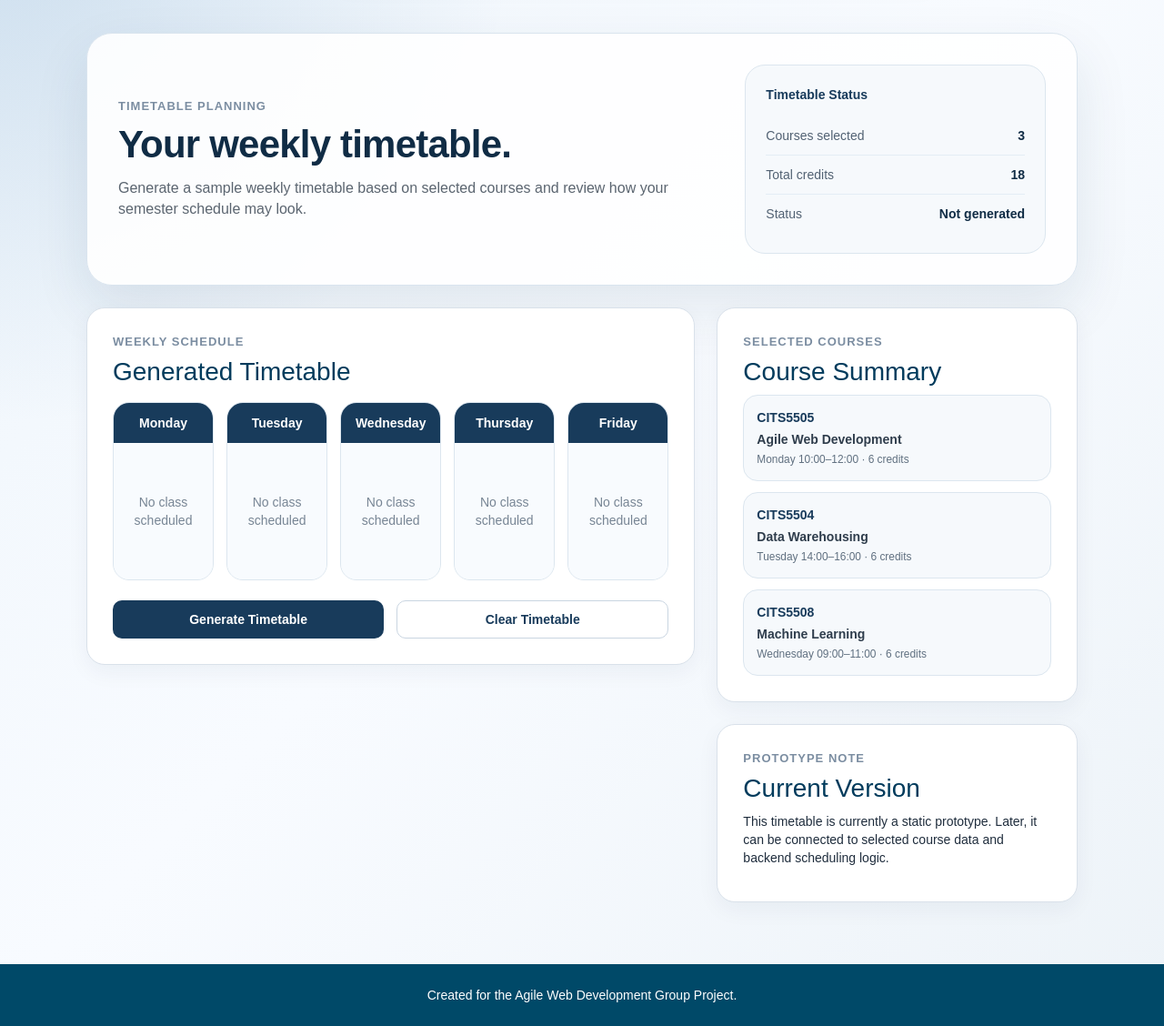
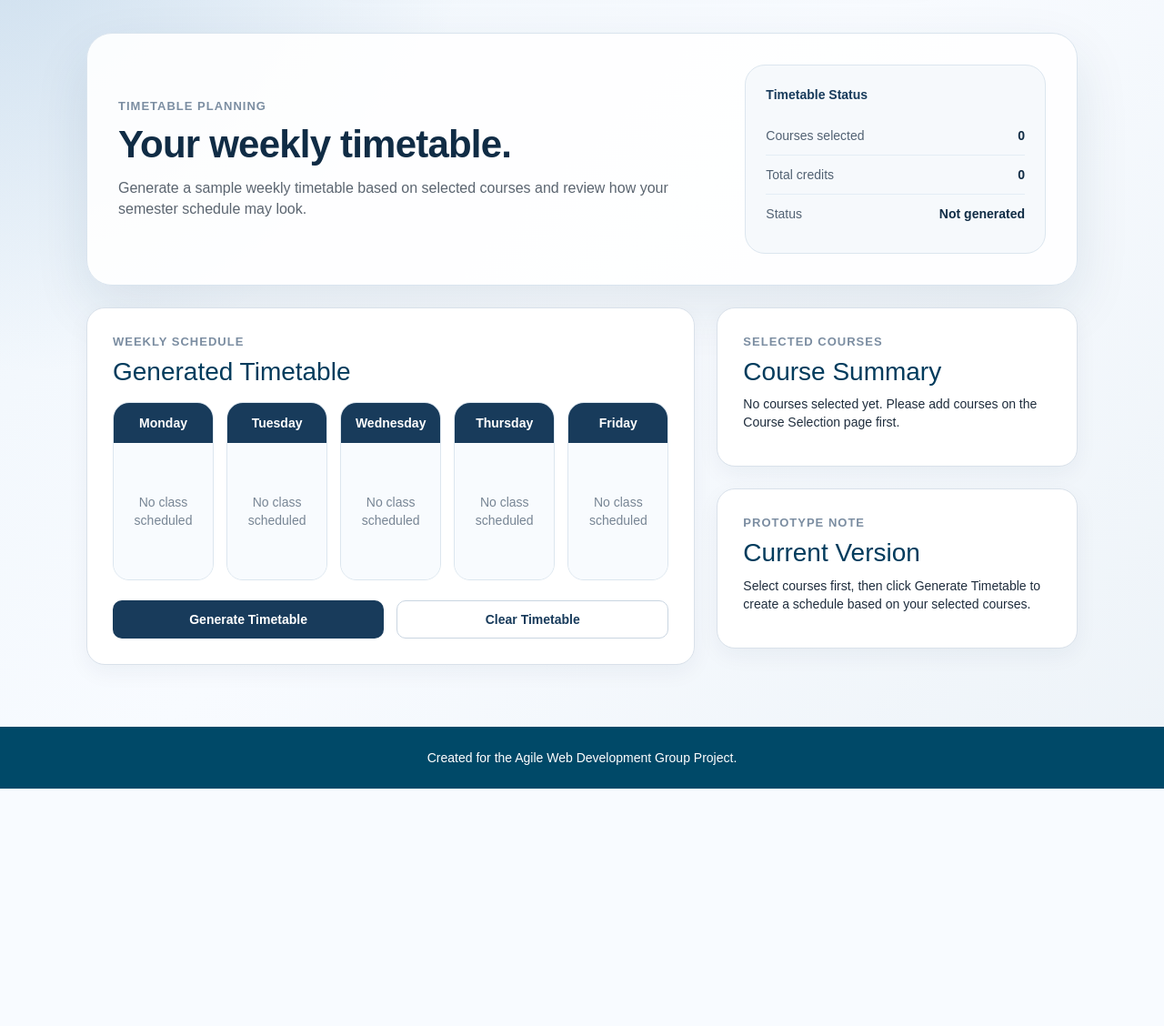
Before and after one commit to zhuby9292/agile-team-project, a Flask app: page /timetable.html in a window 1280 px wide. Shown: the part 100-1228 px from the top of the page at 91% size. After the commit the page ends 967 px from the top, so only its background shows below. Run offline with Flask 3, Linux system fonts and the light colour scheme.

Commit message:
Generate timetable from selected courses refs #38

```diff
--- a/templates/timetable.html
+++ b/templates/timetable.html
@@ -49,12 +49,12 @@
 
                     <div class="status-row">
     <span>Courses selected</span>
-                        <strong>3</strong>
+    <strong id="timetable-course-count">0</strong>
 </div>
 
 <div class="status-row">
     <span>Total credits</span>
-                        <strong>18</strong>
+    <strong id="timetable-credit-total">0</strong>
 </div>
 
                     <div class="status-row">
@@ -128,24 +128,8 @@
                         <p class="dashboard-kicker">Selected courses</p>
                         <h2>Course Summary</h2>
 
-                        <div class="timetable-course-list">
-                            <div class="timetable-course-item">
-                                <strong>CITS5505</strong>
-                                <span>Agile Web Development</span>
-                                <small>Monday 10:00–12:00 · 6 credits</small>
-                            </div>
-
-                            <div class="timetable-course-item">
-                                <strong>CITS5504</strong>
-                                <span>Data Warehousing</span>
-                                <small>Tuesday 14:00–16:00 · 6 credits</small>
-                            </div>
-
-                            <div class="timetable-course-item">
-                                <strong>CITS5508</strong>
-                                <span>Machine Learning</span>
-                                <small>Wednesday 09:00–11:00 · 6 credits</small>
-                            </div>
+<div id="timetable-course-list" class="timetable-course-list">
+    <p>No courses selected yet.</p>
 </div>
                     </section>
 
@@ -153,7 +137,7 @@
                         <p class="dashboard-kicker">Prototype note</p>
                         <h2>Current Version</h2>
                        <p id="timetable-output">
-                            This timetable is currently a static prototype. Later, it can be connected to selected course data and backend scheduling logic.
+    Select courses first, then click Generate Timetable to create a schedule based on your selected courses.
 </p>
                     </section>
                 </aside>
@@ -171,56 +155,139 @@
     <script src="{{ url_for('static', filename='js/script.js') }}"></script>
 
     <script>
+    const timetableDaySlots = [
+        { id: "mon", name: "Monday" },
+        { id: "tue", name: "Tuesday" },
+        { id: "wed", name: "Wednesday" },
+        { id: "thu", name: "Thursday" },
+        { id: "fri", name: "Friday" }
+    ];
+
+    function getSlotIdFromCourse(course, index) {
+        const courseTime = course.time || "";
+        const dayMatch = courseTime.match(/^(Monday|Tuesday|Wednesday|Thursday|Friday)/);
+
+        if (dayMatch) {
+            return dayMatch[1].toLowerCase().substring(0, 3);
+        }
+
+        return timetableDaySlots[index % timetableDaySlots.length].id;
+    }
+
+    function clearTimetableSlots() {
+        timetableDaySlots.forEach(function(day) {
+            const slot = document.getElementById(day.id);
+
+            if (slot) {
+                slot.innerHTML = "No class scheduled";
+                slot.className = "timetable-slot empty-slot";
+            }
+        });
+    }
+
+    function renderTimetableCourseSummary(courses) {
+        const courseList = document.getElementById("timetable-course-list");
+        const courseCount = document.getElementById("timetable-course-count");
+        const creditTotal = document.getElementById("timetable-credit-total");
+
+        const totalCredits = courses.reduce(function(total, course) {
+            return total + Number(course.credits || 0);
+        }, 0);
+
+        if (courseCount) {
+            courseCount.innerHTML = courses.length;
+        }
+
+        if (creditTotal) {
+            creditTotal.innerHTML = totalCredits;
+        }
+
+        if (!courseList) {
+            return;
+        }
+
+        if (courses.length === 0) {
+            courseList.innerHTML = "<p>No courses selected yet. Please add courses on the Course Selection page first.</p>";
+            return;
+        }
+
+        courseList.innerHTML = courses.map(function(course) {
+            return `
+                <div class="timetable-course-item">
+                    <strong>${course.code}</strong>
+                    <span>${course.name}</span>
+                    <small>${course.time || "Time not set"} · ${course.credits} credits</small>
+                </div>
+            `;
+        }).join("");
+    }
+
     function generateTimetable() {
-            document.getElementById("mon").innerHTML = `
-                <strong>CITS5505</strong>
-                <span>Agile Web Development</span>
-                <small>10:00–12:00</small>
+        const courses = loadSelectedCourses();
+        const timetableStatus = document.getElementById("timetable-status");
+        const timetableOutput = document.getElementById("timetable-output");
+
+        renderTimetableCourseSummary(courses);
+        clearTimetableSlots();
+
+        if (courses.length === 0) {
+            if (timetableStatus) {
+                timetableStatus.innerHTML = "Not generated";
+            }
+
+            if (timetableOutput) {
+                timetableOutput.innerHTML =
+                    "No courses have been selected. Please go to the Course Selection page and add courses before generating a timetable.";
+            }
+
+            return;
+        }
+
+        courses.forEach(function(course, index) {
+            const slotId = getSlotIdFromCourse(course, index);
+            const slot = document.getElementById(slotId);
+
+            if (!slot) {
+                return;
+            }
+
+            if (slot.className.includes("empty-slot")) {
+                slot.innerHTML = "";
+            }
+
+            slot.className = "timetable-slot filled-slot";
+            slot.innerHTML += `
+                <div class="timetable-course-item">
+                    <strong>${course.code}</strong>
+                    <span>${course.name}</span>
+                    <small>${course.time || "Time not set"}</small>
+                </div>
             `;
+        });
 
-            document.getElementById("tue").innerHTML = `
-                <strong>CITS5504</strong>
-                <span>Data Warehousing</span>
-                <small>14:00–16:00</small>
-            `;
+        if (timetableStatus) {
+            timetableStatus.innerHTML = "Generated";
+        }
 
-            document.getElementById("wed").innerHTML = `
-                <strong>CITS5508</strong>
-                <span>Machine Learning</span>
-                <small>09:00–11:00</small>
-            `;
-
-            document.getElementById("thu").innerHTML = "No class scheduled";
-            document.getElementById("fri").innerHTML = "No class scheduled";
-
-            document.getElementById("mon").className = "timetable-slot filled-slot";
-            document.getElementById("tue").className = "timetable-slot filled-slot";
-            document.getElementById("wed").className = "timetable-slot filled-slot";
-            document.getElementById("thu").className = "timetable-slot empty-slot";
-            document.getElementById("fri").className = "timetable-slot empty-slot";
-
-            document.getElementById("timetable-status").innerHTML = "Generated";
-            document.getElementById("timetable-output").innerHTML =
-                "A sample timetable has been generated using the selected course schedule.";
+        if (timetableOutput) {
+            timetableOutput.innerHTML =
+                "The timetable has been generated using your selected courses.";
+        }
     }
 
     function clearTimetable() {
-            document.getElementById("mon").innerHTML = "No class scheduled";
-            document.getElementById("tue").innerHTML = "No class scheduled";
-            document.getElementById("wed").innerHTML = "No class scheduled";
-            document.getElementById("thu").innerHTML = "No class scheduled";
-            document.getElementById("fri").innerHTML = "No class scheduled";
-
-            document.getElementById("mon").className = "timetable-slot empty-slot";
-            document.getElementById("tue").className = "timetable-slot empty-slot";
-            document.getElementById("wed").className = "timetable-slot empty-slot";
-            document.getElementById("thu").className = "timetable-slot empty-slot";
-            document.getElementById("fri").className = "timetable-slot empty-slot";
+        clearTimetableSlots();
 
         document.getElementById("timetable-status").innerHTML = "Not generated";
         document.getElementById("timetable-output").innerHTML =
-                "The timetable has been cleared. Click Generate Timetable to create a sample schedule again.";
+            "The timetable has been cleared. Your selected courses are still saved.";
+
+        renderTimetableCourseSummary(loadSelectedCourses());
     }
+
+    document.addEventListener("DOMContentLoaded", function() {
+        renderTimetableCourseSummary(loadSelectedCourses());
+    });
 </script>
 </body>
 </html>
```
Lines whose indentation alone changed are shown as unchanged.
